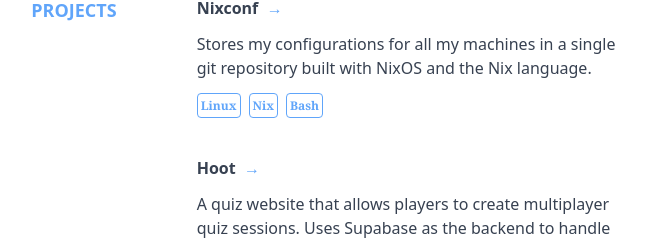
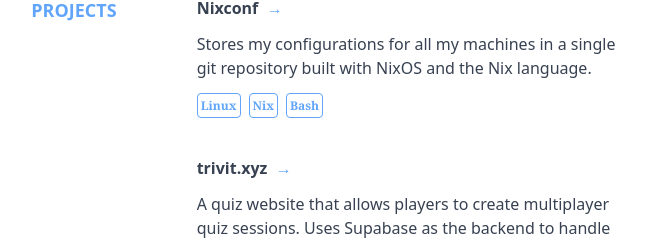
Before and after one commit to aidanhopper/aidahop.xyz, a Next.js app: page / in a window 1280 px wide. Shown: the part 2128-2372 px from the top of the page, without its empty margins (310-956 px from the left). Built offline with nearby package versions, Linux system fonts and the light colour scheme.

Commit message:
added trivit

```diff
--- a/src/app/page.tsx
+++ b/src/app/page.tsx
@@ -141,8 +141,8 @@ const Home = () => {
             Stores my configurations for all my machines in a single git repository
             built with NixOS and the Nix language.
           </Project>
-          <Project name={"Hoot" as string}
-                   link={"https://hoot.aidahop.xyz" as string}
+          <Project name={"trivit.xyz" as string}
+                   link={"https://trivit.xyz" as string}
                    tags={"HTML,Tailwind,React,NextJS,Supabase" as string}
                    className="mt-10">
             A quiz website that allows players to create multiplayer quiz sessions.
```
